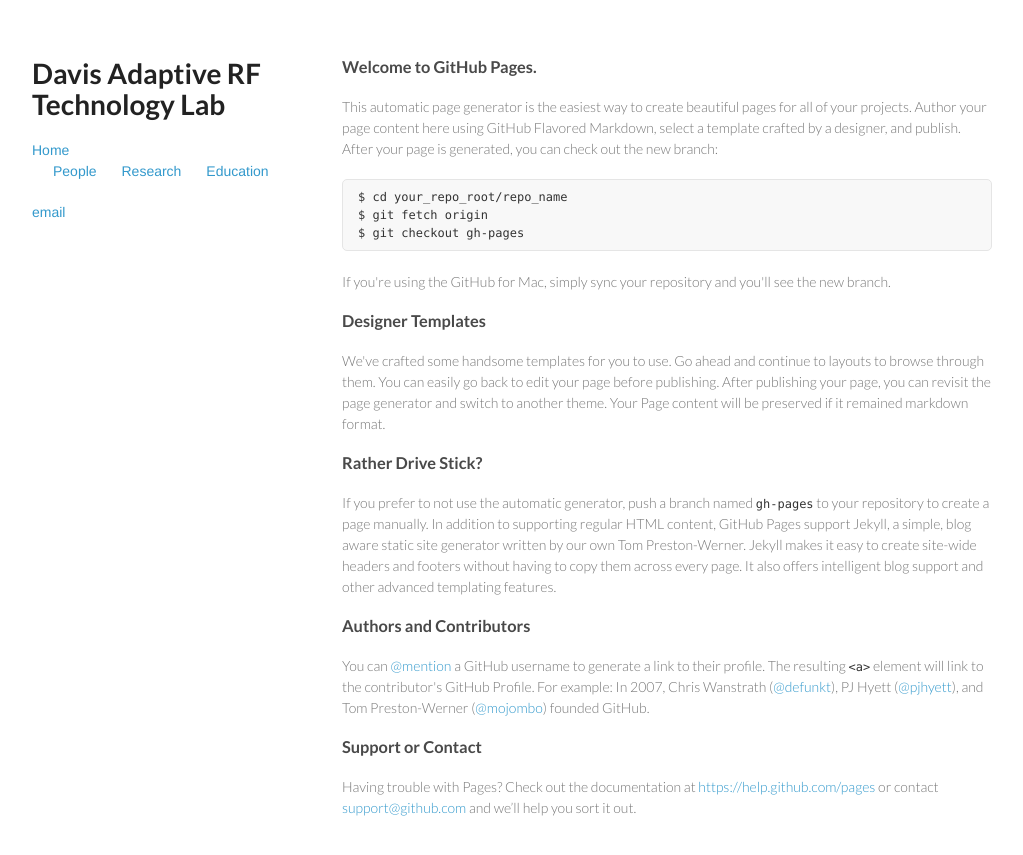
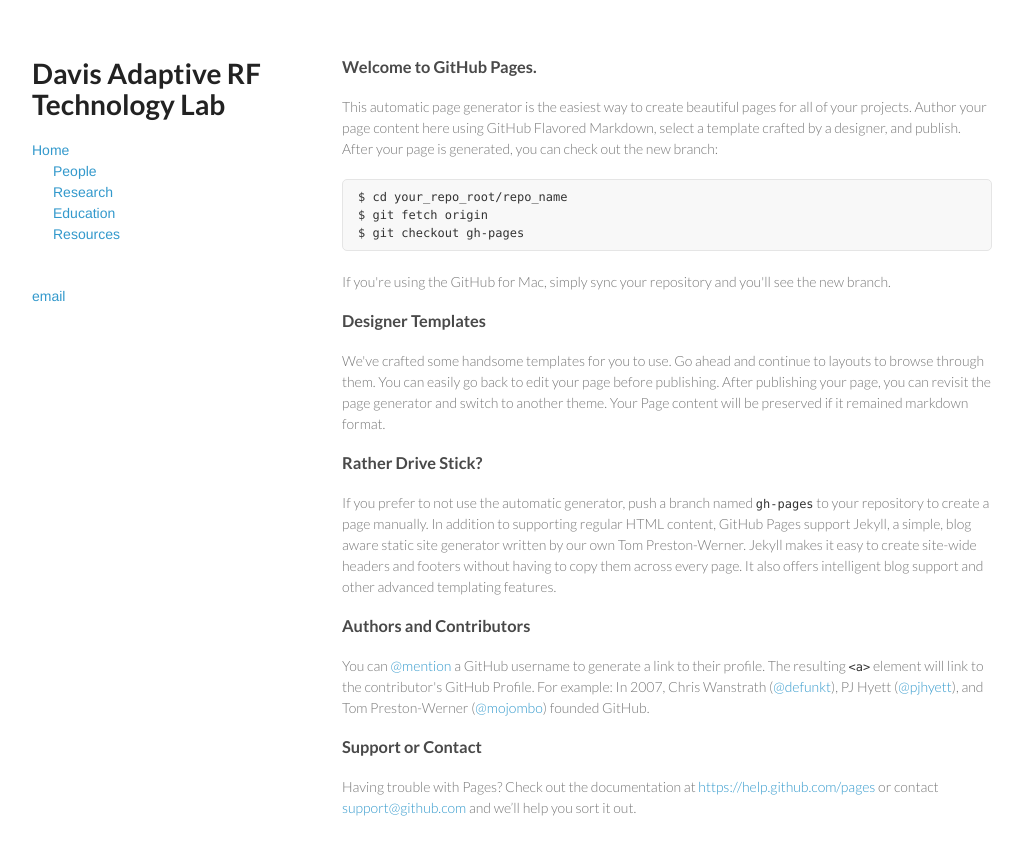
Before and after one commit to ucdart/ucdart.github.io, a Jekyll site: the page built from index.html, in a window 1280 px wide. Shown: the top 855 px of the page, without its empty margins (128-1151 px from the left). Built offline with Jekyll 4.4.1, drawn with Linux system fonts in a browser that asks for light colours.

Commit message:
Update default.html

```diff
--- a/_layouts/default.html
+++ b/_layouts/default.html
@@ -16,9 +16,10 @@
 			<nav>
 	    		<ul>
 	        		<li><a href="/">Home<br></a></li>
-	        		<li><a href="/people">People</a></li>
-		        	<li><a href="/research">Research</a></li>
-	        		<li><a href="/education">Education</a></li>
+	        		<li><a href="/people">People<br></a></li>
+		        	<li><a href="/research">Research<br></a></li>
+	        		<li><a href="/education">Education<br></a></li>
+	        		<li><a href="/resources">Resources<br></a></li>
 	    		</ul>
 			</nav>
 
```
